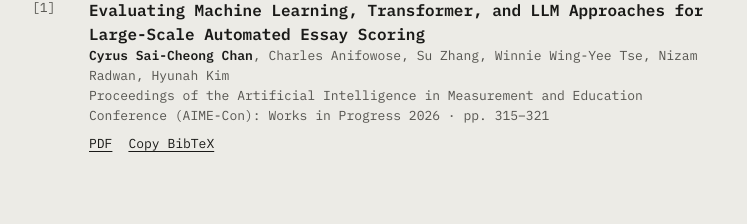
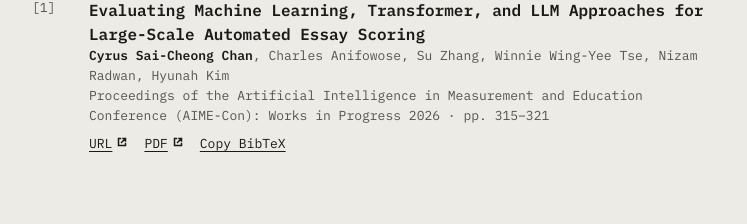
Before and after one commit to cyrusscchan/portfolio, a Next.js app: page / in a window 1280 px wide. Shown: the part 1292-1516 px from the top of the page, without its empty margins (136-883 px from the left). Built offline with nearby package versions, Linux system fonts and the light colour scheme; no server answers.

Commit message:
add publication url and open links in new tabs

```diff
--- a/components/PublicationEntry.tsx
+++ b/components/PublicationEntry.tsx
@@ -1,10 +1,11 @@
 import type { Publication } from "@/types/content";
 import { CopyBibtex } from "./CopyBibtex";
+import { ExternalLink } from "./ExternalLink";
 
 export function PublicationEntry({ pub, index }: { pub: Publication; index: number }) {
   const links = [
+    { label: "URL", url: pub.links.url },
     { label: "PDF", url: pub.links.pdf },
-    { label: "DOI", url: pub.links.doi },
     { label: "Code", url: pub.links.code },
   ].filter((link): link is { label: string; url: string } => Boolean(link.url));
 
@@ -27,9 +28,9 @@ export function PublicationEntry({ pub, index }: { pub: Publication; index: numb
         </p>
         <div className="no-print mt-2 flex flex-wrap gap-4 text-small">
           {links.map((link) => (
-            <a key={link.label} href={link.url}>
+            <ExternalLink key={link.label} href={link.url}>
               {link.label}
-            </a>
+            </ExternalLink>
           ))}
           <CopyBibtex bibtex={pub.bibtex} />
         </div>
--- a/content/publications.json
+++ b/content/publications.json
@@ -13,7 +13,7 @@
     "venue": "Proceedings of the Artificial Intelligence in Measurement and Education Conference (AIME-Con): Works in Progress",
     "year": "2026",
     "pages": "315–321",
-    "links": { "pdf": "https://aclanthology.org/2026.aimecon-wip.40.pdf", "url": "https://aclanthology.org/2026.aimecon-wip.40/" },
+    "links": { "url": "https://aclanthology.org/2026.aimecon-wip.40/", "pdf": "https://aclanthology.org/2026.aimecon-wip.40.pdf" },
     "bibtex": "@inproceedings{chan-etal-2026-evaluating,\n    title = \"Evaluating Machine Learning, Transformer, and {LLM} Approaches for Large-Scale Automated Essay Scoring\",\n    author = \"Chan, Cyrus Sai-Cheong  and\n      Anifowose, Charles  and\n      Zhang, Su  and\n      Tse, Winnie Wing-Yee  and\n      Radwan, Nizam  and\n      Kim, Hyunah\",\n    editor = \"Wilson, Joshua  and\n      Ormerod, Christopher  and\n      Beiting-Parrish, Magdalen\",\n    booktitle = \"Proceedings of the Artificial Intelligence in Measurement and Education Conference ({AIME}-Con): Works in Progress\",\n    month = oct,\n    year = \"2026\",\n    address = \"Wyndham Grand Pittsburgh Downtown, Pittsburgh, Pennsylvania, United States\",\n    publisher = \"National Council on Measurement in Education (NCME)\",\n    url = \"https://aclanthology.org/2026.aimecon-wip.40/\",\n    pages = \"315--321\",\n    ISBN = \"979-8-9983004-1-7\",\n    abstract = \"This study compared machine learning, transformer fine-tuning, prompt-based LLM, and novel ensemble approaches for automated essay scoring in a Canadian large-scale provincial assessment. Fine-tuned transformers achieved the highest reliability, followed by machine learning models. Meanwhile, prompt-based LLMs provided greater explainability, and ensemble architectures highlighted opportunities for balancing reliability and explainability.\"\n}"
   }
 ]
--- a/types/content.ts
+++ b/types/content.ts
@@ -33,7 +33,7 @@ export const PublicationSchema = z.object({
   year: z.string(),
   pages: z.string().optional(),
   links: z
-    .object({ pdf: z.string().optional(), doi: z.string().optional(), code: z.string().optional() })
+    .object({ url: z.string().optional(), pdf: z.string().optional(), code: z.string().optional() })
     .default({}),
   bibtex: z.string(),
 });
```
